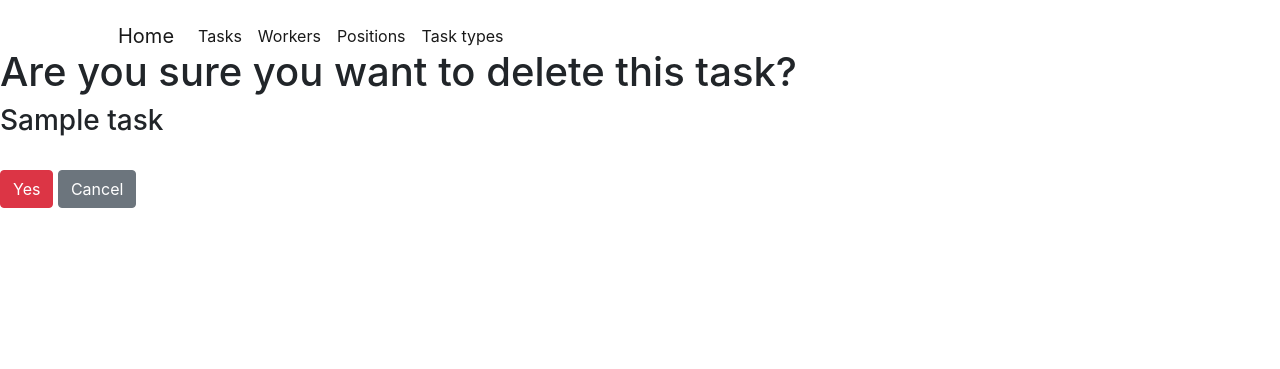
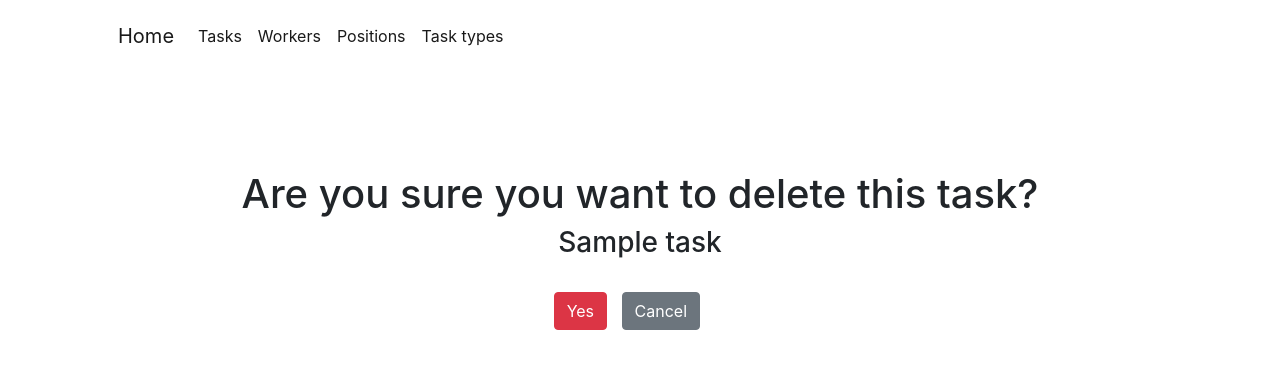
Before and after one commit to vlamuha/task-manager, a Django app: page /task/1/delete/ in a window 1280 px wide. Shown: the top 369 px of the page. Run offline with Django 4.2, Linux system fonts and the light colour scheme; a user stored in the database is signed in; tables that the repository leaves empty hold one stand-in row (values such as "Sample post").

Commit message:
Updated task_confirm_delete

```diff
--- a/templates/tasks/task_confirm_delete.html
+++ b/templates/tasks/task_confirm_delete.html
@@ -1,14 +1,20 @@
 {% extends "base.html" %}
 
 {% block content %}
+  <div class="container" style="display: flex; align-items: center; margin-top: 200px; justify-content: center; height: 100px; flex-direction: column;">
     <h1>Are you sure you want to delete this task?</h1>
+    <div class="container" style="display: flex; align-items: center; justify-content: center; height: 100px;">
       <h3> {{ task.name }}</h3>
-  <form action="" method="post">
+    </div>
+    <div class="container">
+      <form action="" method="post" style="float: right; margin-right: 480px">
         {% csrf_token %}
 
         <br>
 
-    <input type="submit" value="Yes" class="btn btn-danger">
+        <input type="submit" value="Yes" class="btn btn-danger" style="margin-right: 10px">
         <a class="btn btn-secondary" href="{% url "tasks:task-list" %}">Cancel</a>
       </form>
+    </div>
+  </div>
 {% endblock %}
```
Also changed, not shown: templates/tasks/position_create.html (deleted), templates/tasks/position_update.html (deleted), templates/tasks/positions.html (renamed from templates/tasks/positions_list.html). Lines whose indentation alone changed are shown as unchanged.
